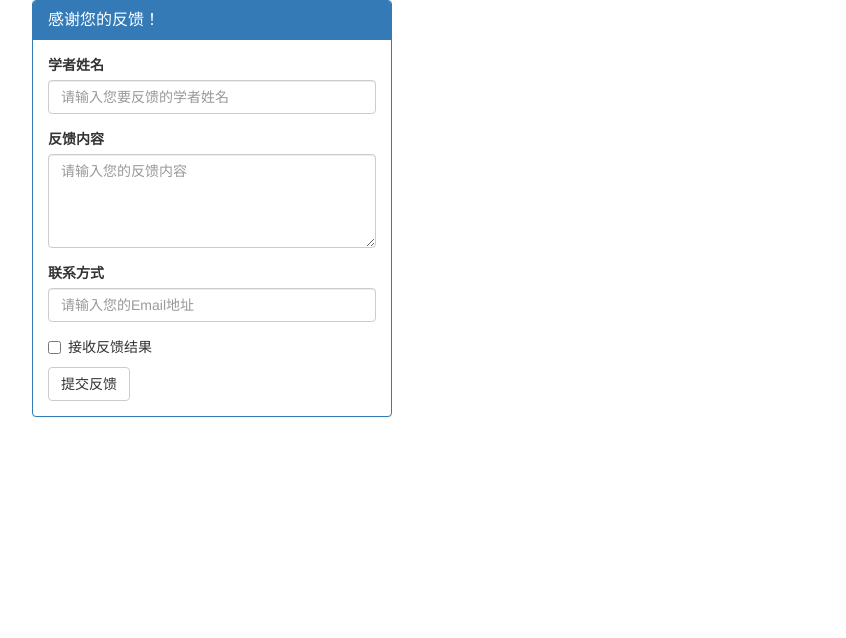
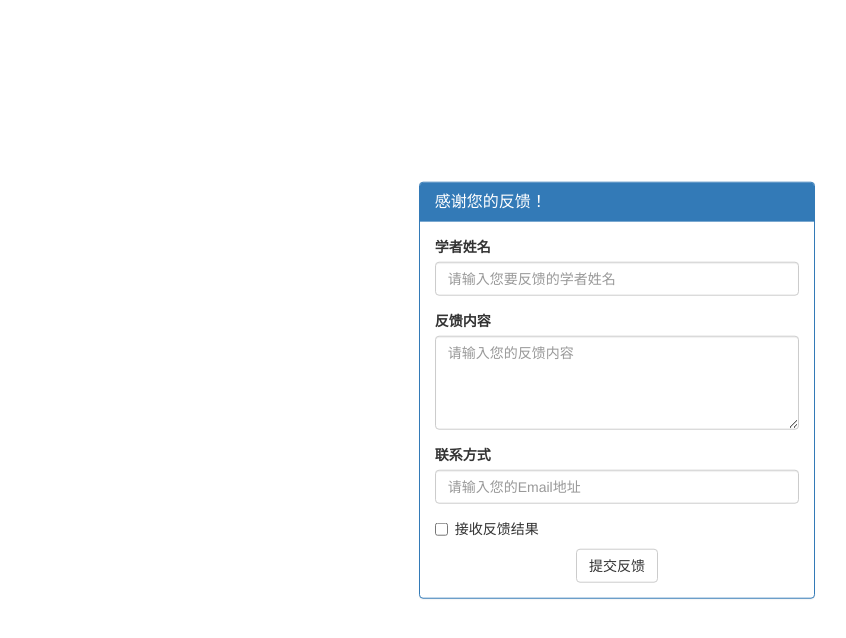
Before and after one commit to zhou-xingxing/ScholarSystem, a Flask app: page /feedback in a window 1280 px wide. Shown: the top 638 px of the page, without its empty margins (38-884 px from the left). Run offline with Flask 2, Linux system fonts and the light colour scheme; some libraries are stand-ins or nearby versions.

Commit message:
反馈页面终于调居中了

```diff
--- a/templates/feedback.html
+++ b/templates/feedback.html
@@ -10,13 +10,23 @@
     <script src="https://cdn.staticfile.org/jquery/2.1.1/jquery.min.js"></script>
     <!-- 最新的 Bootstrap 核心 JavaScript 文件 -->
     <script src="https://cdn.staticfile.org/twitter-bootstrap/3.3.7/js/bootstrap.min.js"></script>
+    <style>
+        .height-center{
+            position: absolute;
+            top: 50%;
+            -webkit-transform: translateY(-50%);
+            -moz-transform: translateY(-50%);
+            -ms-transform: translateY(-50%);
+            -o-transform: translateY(-50%);
+            transform: translateY(-50%);
+        }
+    </style>
 </head>
 <body>
 
 {% block content %}
-<div class="container" >
-<div class="row">
-    <div class="col-xs-12 col-sm-8 col-md-6 col-lg-4">
+<div class="container-fluid" >
+    <div class="height-center col-lg-4 col-lg-offset-4  col-sm-6 col-sm-offset-3 col-xs-8 col-xs-offset-2 " >
     <div class="panel panel-primary" >
         <div class="panel-heading">
             <h3 class="panel-title">感谢您的反馈！</h3>
@@ -45,10 +55,9 @@
                         <input type="checkbox"> 接收反馈结果
                     </label>
                 </div>
-                <button type="submit" class="btn btn-default">提交反馈</button>
+                <button type="submit" class="btn btn-default" style="display:block;margin:0 auto">提交反馈</button>
             </form>
         </div>
-    </div>
     </div>
 </div>
 </div>
```
